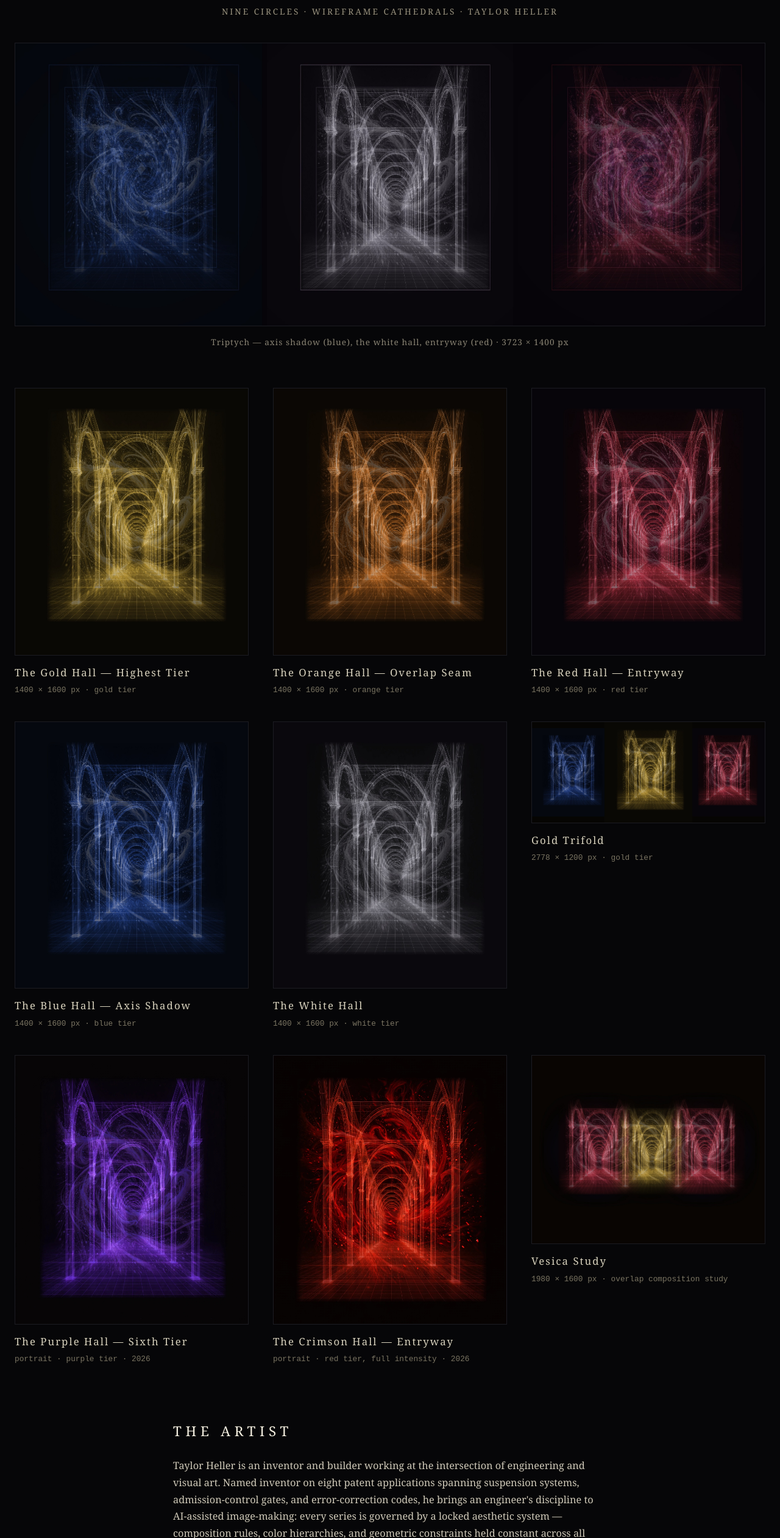
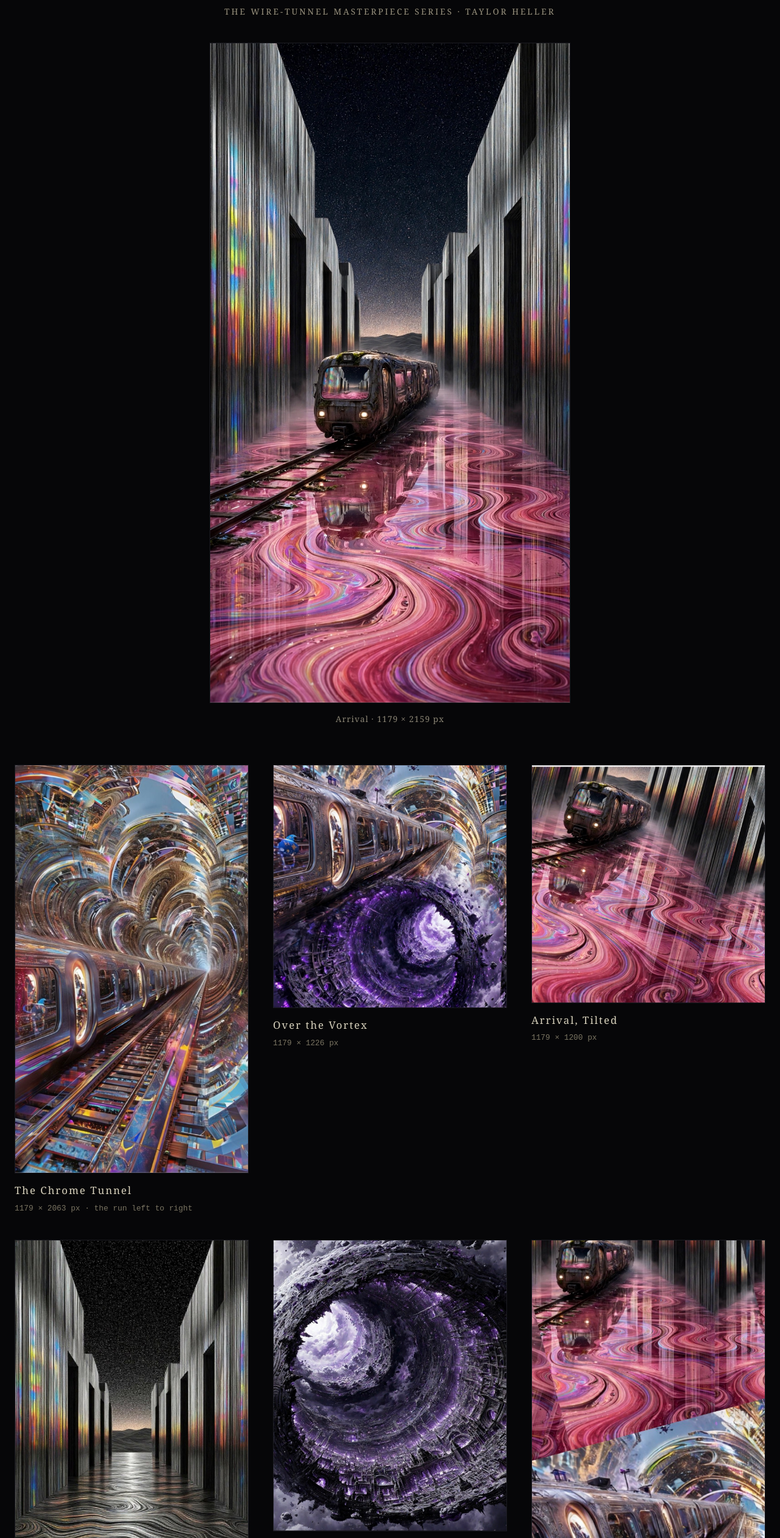
Before and after one commit to snowphamtom/hall-looks, a plain HTML site: page inferno/index.html in a window 1280 px wide. Shown: the part 191-2713 px from the top of the page at 61% size. Drawn offline with Linux system fonts and the light colour scheme.

Commit message:
Trains of Thought: wire-tunnel masterpiece series replaces the hallway gallery (creative, imaginative, dreams)

```diff
--- a/inferno/index.html
+++ b/inferno/index.html
@@ -3,15 +3,15 @@
 <head>
 <meta charset="utf-8">
 <meta name="viewport" content="width=device-width, initial-scale=1">
-<title>INFERNO — Taylor Heller</title>
-<meta name="description" content="Inferno: Dante's Nine Circles rendered as wireframe cathedrals. An AI-assisted art series by Taylor Heller.">
+<title>Trains of Thought — Taylor Heller</title>
+<meta name="description" content="Trains of Thought: wire-tunnel trains, iridescent corridors and vortex cities. An AI-assisted art series by Taylor Heller.">
 <style>
   * { margin: 0; padding: 0; box-sizing: border-box; }
   body { background: #060608; color: #e8e4da; font-family: Georgia, 'Times New Roman', serif; line-height: 1.7; }
   header { text-align: center; padding: 72px 24px 40px; }
-  header h1 { font-size: clamp(2.4rem, 6vw, 4.2rem); letter-spacing: 0.35em; font-weight: 400; color: #f5f0e1; }
+  header h1 { font-size: clamp(2.4rem, 6vw, 4.2rem); letter-spacing: 0.18em; font-weight: 400; color: #f5f0e1; }
   header p.sub { margin-top: 12px; letter-spacing: 0.22em; font-size: 0.85rem; color: #9a937f; text-transform: uppercase; }
-  .hero { max-width: 1280px; margin: 0 auto; padding: 0 24px; }
+  .hero { max-width: 640px; margin: 0 auto; padding: 0 24px; }
   .hero img { width: 100%; display: block; border: 1px solid #1c1c22; }
   .caption { text-align: center; font-size: 0.85rem; color: #8a8474; margin: 14px 0 64px; letter-spacing: 0.08em; }
   .grid { max-width: 1280px; margin: 0 auto; padding: 0 24px; display: grid; grid-template-columns: repeat(auto-fit, minmax(300px, 1fr)); gap: 40px; }
@@ -32,77 +32,60 @@
 <body>
 
 <header>
-  <h1>INFERNO</h1>
-  <p class="sub">Nine circles &middot; wireframe cathedrals &middot; Taylor Heller</p>
+  <h1>TRAINS OF THOUGHT</h1>
+  <p class="sub">The wire-tunnel masterpiece series &middot; Taylor Heller</p>
 </header>
 
 <div class="hero">
-  <img src="img/inferno_triptych.jpg" alt="Inferno triptych — blue, white and red wireframe cathedral hallways">
-  <p class="caption">Triptych — axis shadow (blue), the white hall, entryway (red) &middot; 3723 &times; 1400 px</p>
+  <img src="img/wt_arrival.jpg" alt="Arrival — a train head-on between striated iridescent walls, over a marbled rose floor">
+  <p class="caption">Arrival &middot; 1179 &times; 2159 px</p>
 </div>
 
 <div class="grid">
   <div class="piece">
-    <img src="img/inferno_hallway_yellow.jpg" alt="The gold hallway — highest tier">
-    <h3>The Gold Hall — Highest Tier</h3>
-    <p class="tech">1400 &times; 1600 px &middot; gold tier</p>
+    <img src="img/wt_tunnel.jpg" alt="The chrome tunnel — a train running through kaleidoscope arches">
+    <h3>The Chrome Tunnel</h3>
+    <p class="tech">1179 &times; 2063 px &middot; the run left to right</p>
   </div>
   <div class="piece">
-    <img src="img/inferno_hallway_orange.jpg" alt="The orange hallway — overlap seam">
-    <h3>The Orange Hall — Overlap Seam</h3>
-    <p class="tech">1400 &times; 1600 px &middot; orange tier</p>
+    <img src="img/wt_vortex_train.jpg" alt="Over the vortex — an ornate train above a purple gyre">
+    <h3>Over the Vortex</h3>
+    <p class="tech">1179 &times; 1226 px</p>
   </div>
   <div class="piece">
-    <img src="img/inferno_hallway_hue.jpg" alt="The red hallway — entryway">
-    <h3>The Red Hall — Entryway</h3>
-    <p class="tech">1400 &times; 1600 px &middot; red tier</p>
+    <img src="img/wt_angle.jpg" alt="Arrival, tilted — the same train in a rotated frame">
+    <h3>Arrival, Tilted</h3>
+    <p class="tech">1179 &times; 1200 px</p>
   </div>
   <div class="piece">
-    <img src="img/inferno_hallway_blue.jpg" alt="The blue hallway — axis shadow">
-    <h3>The Blue Hall — Axis Shadow</h3>
-    <p class="tech">1400 &times; 1600 px &middot; blue tier</p>
+    <img src="img/wt_hall.jpg" alt="The empty hall — the corridor with no train, dark wavy floor">
+    <h3>The Empty Hall</h3>
+    <p class="tech">1179 &times; 2097 px &middot; the pause in the series</p>
   </div>
   <div class="piece">
-    <img src="img/inferno_hallway_white.jpg" alt="The white hallway">
-    <h3>The White Hall</h3>
-    <p class="tech">1400 &times; 1600 px &middot; white tier</p>
+    <img src="img/wt_ring.jpg" alt="Ring city — a purple vortex metropolis">
+    <h3>Ring City</h3>
+    <p class="tech">1179 &times; 1471 px</p>
   </div>
   <div class="piece">
-    <img src="img/inferno_trifold_yellow.jpg" alt="Gold trifold">
-    <h3>Gold Trifold</h3>
-    <p class="tech">2778 &times; 1200 px &middot; gold tier</p>
-  </div>
-
-  <div class="piece">
-    <img src="img/inferno_hallway_purple.jpg" alt="The purple hallway — sixth tier">
-    <h3>The Purple Hall — Sixth Tier</h3>
-    <p class="tech">portrait &middot; purple tier &middot; 2026</p>
-  </div>
-  <div class="piece">
-    <img src="img/inferno_hallway_crimson.jpg" alt="The crimson hallway — entryway at full intensity">
-    <h3>The Crimson Hall — Entryway</h3>
-    <p class="tech">portrait &middot; red tier, full intensity &middot; 2026</p>
-  </div>
-  <div class="piece">
-    <img src="img/inferno_vesica.jpg" alt="Vesica piscis study">
-    <h3>Vesica Study</h3>
-    <p class="tech">1980 &times; 1600 px &middot; overlap composition study</p>
+    <img src="img/wt_diptych.jpg" alt="Diptych — arrival over the vortex, two panels one seam">
+    <h3>Diptych — Arrival / Vortex</h3>
+    <p class="tech">1179 &times; 2583 px &middot; the synthesis</p>
   </div>
 </div>
 
 <section class="text">
   <h2>The Artist</h2>
   <p>Taylor Heller is an inventor and builder working at the intersection of engineering and visual art. Named inventor on eight patent applications spanning suspension systems, admission-control gates, and error-correction codes, he brings an engineer's discipline to AI-assisted image-making: every series is governed by a locked aesthetic system — composition rules, color hierarchies, and geometric constraints held constant across all variations.</p>
-  <p>The Inferno series renders Dante's Nine Circles as wireframe cathedrals, each circle a hallway of light drawn in a single color tier. Working iteratively with generative models, he art-directs each piece through dozens of generations, keeping only what obeys the lock. The result is architecture as moral geometry: ascent rendered in gold, descent in red and blue.</p>
+  <p>Trains of Thought — his wire-tunnel masterpiece series — treats the train as a moving thought: chrome wire tunnels, striated iridescent walls, marbled floors, cities folded into rings and spinning against the clouds. Everything before this series, he says, was practice. Working iteratively with generative models, he art-directs each piece through dozens of generations, keeping only what obeys the lock.</p>
   <p>His work has been built for the browser, the headset, and the gallery wall — always with the same method: define the lock, generate within it, keep only what survives.</p>
 </section>
 
 <section class="text">
   <h2>The Story</h2>
-  <p>Dante's Inferno is a building. Nine circles, each deeper and narrower than the last — it was always architecture. I wanted to draw it the way an engineer would: as wireframes, load-bearing lines of light with nothing decorative holding them up.</p>
-  <p>Each circle gets one color, one hallway, one emotional temperature. Gold is the highest tier — the center everything ascends toward. Red is the entryway of the violent circles. Blue is the axis shadow, the cold structural truth underneath. Where tiers overlap, the seams blend to orange.</p>
-  <p>The compositions use the vesica piscis — overlapping circles with no hard edges — because damnation and salvation were never separate rooms, just overlapping fields. Every spiral rotates in the same direction, scaled by the golden ratio, with yellow as the master scale.</p>
-  <p>I generated hundreds of variants and kept only the ones that obeyed the lock: same spirals, same direction, same rotation, yellow edges at half opacity, no black ring around the gold center. What survived is the series.</p>
+  <p>The train is a thought that refused to stay still. It runs on rails of light through tunnels of chrome wire, and every station it passes is a dream it has already had.</p>
+  <p>Nothing here is solid. The walls are striations, the floor is marbled weather, the cities fold into rings and spin slowly against the clouds. The train travels one way — toward you, or left to right — the way a thought travels when it finally decides to arrive.</p>
+  <p>Seven pictures, one journey — arrival, the run, the vortex, the tilt, the pause, the ring, the synthesis. It should be what dreams dream: a machine for imagining, drawn at the speed of sleep.</p>
 </section>
 
 <section class="text specs">
@@ -111,18 +94,18 @@
     <dt>Medium</dt>
     <dd>AI-assisted digital image; archival pigment print (proposed)</dd>
     <dt>Tools / Software</dt>
-    <dd>Generative image models; iterative art direction; manual compositing locks (tier color system, vesica-piscis composition, golden-ratio spiral rotation)</dd>
+    <dd>Generative image models; iterative art direction; composition locks (wire-tunnel construction, single direction of travel, marbled floor)</dd>
     <dt>Dimensions (native)</dt>
-    <dd>Triptych 3723 &times; 1400 px &middot; Hallway panels 1400 &times; 1600 px &middot; Trifold 2778 &times; 1200 px</dd>
+    <dd>1179 px-wide series &middot; portraits to 1179 &times; 2583 px</dd>
     <dt>Series lock</dt>
-    <dd>Yellow/gold center = highest tier; red side entryways; orange overlap seams; blue = axis shadow; vesica-piscis, no hard internal frames; all spirals same direction</dd>
+    <dd>Chrome wire tunnels; the train as the moving figure; striated iridescent walls; marbled floors; one direction of travel — left to right, or straight at the viewer</dd>
     <dt>Year</dt>
     <dd>2026</dd>
   </dl>
 </section>
 
 <footer>
-  INFERNO &middot; Taylor Heller &middot; 2026<br>
+  TRAINS OF THOUGHT &middot; Taylor Heller &middot; 2026<br>
   <a href="https://github.com/snowphamtom/inferno">github.com/snowphamtom/inferno</a>
 </footer>
 
```
